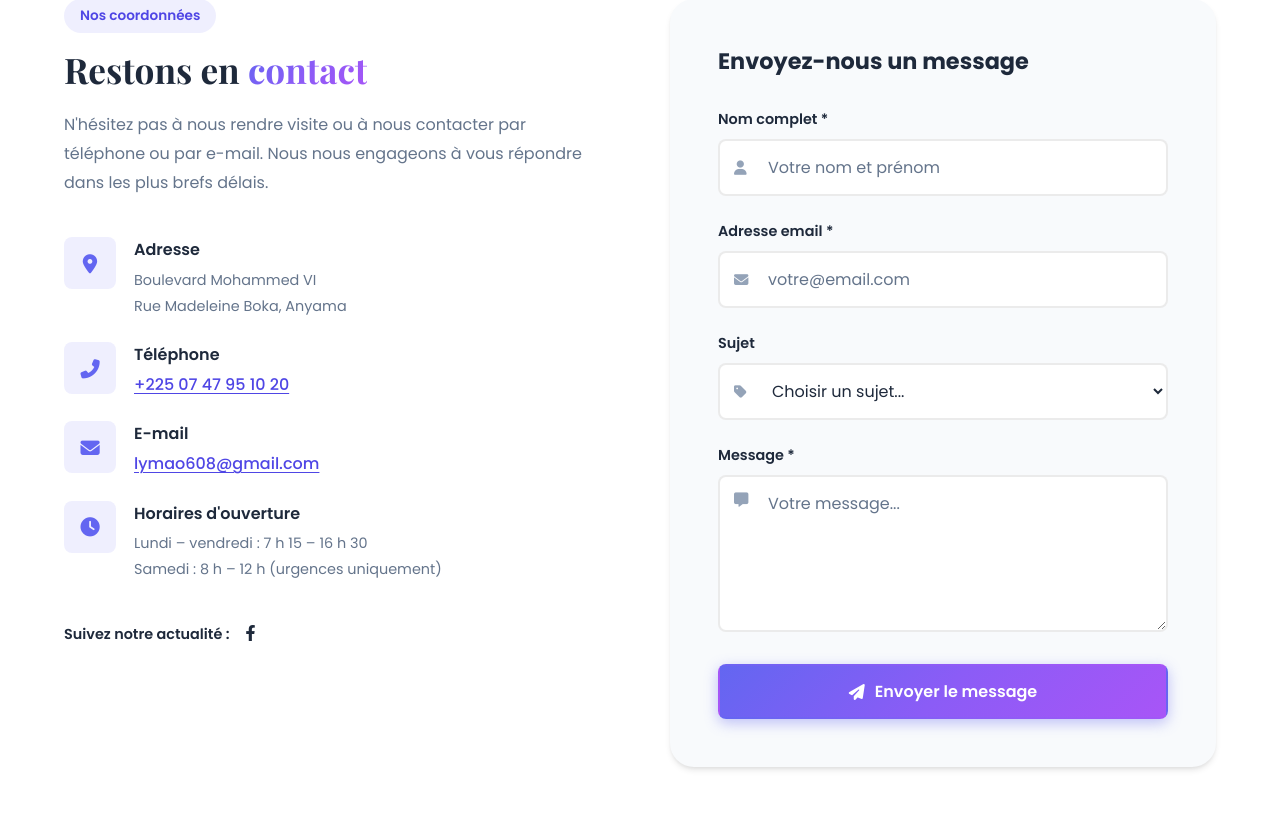
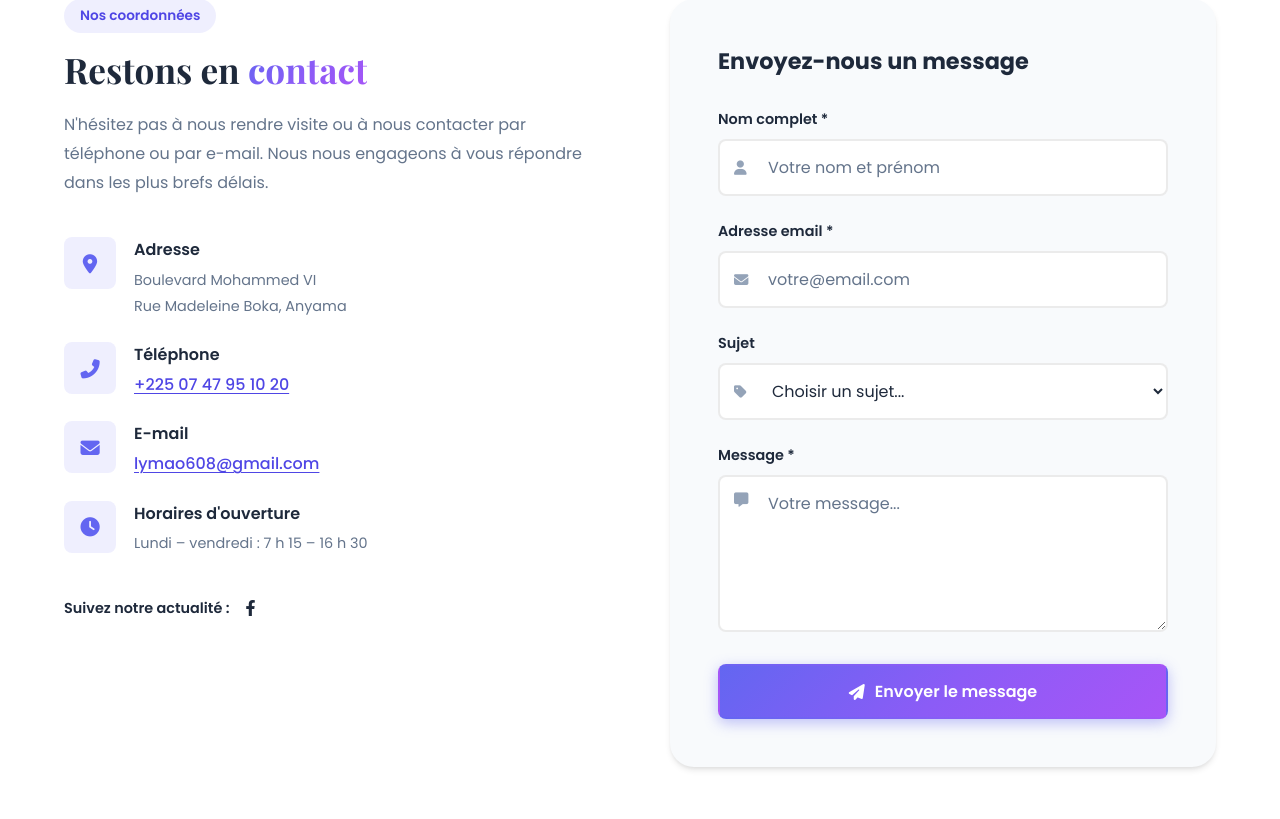
Before and after one commit to ouedraogojeanpascal272-droid/lymaosite, a Django app: page /contact/ in a window 1280 px wide. Shown: the part 518-1337 px from the top of the page. Run offline with Django 5.2, Linux system fonts and the light colour scheme; some libraries are stand-ins or nearby versions.

```diff
--- a/templates/contact/contact.html
+++ b/templates/contact/contact.html
@@ -77,8 +77,8 @@
                         </div>
                         <div class="contact-text">
                             <strong>Horaires d'ouverture</strong>
-                            <span>Lundi – vendredi : 7 h 15 – 16 h 30<br />
-                            Samedi : 8 h – 12 h (urgences uniquement)</span>
+                            <span>Lundi – vendredi : 7 h 15 – 16 h 30<br/>
+                            </span>
                         </div>
                     </div>
                 </div>
```
